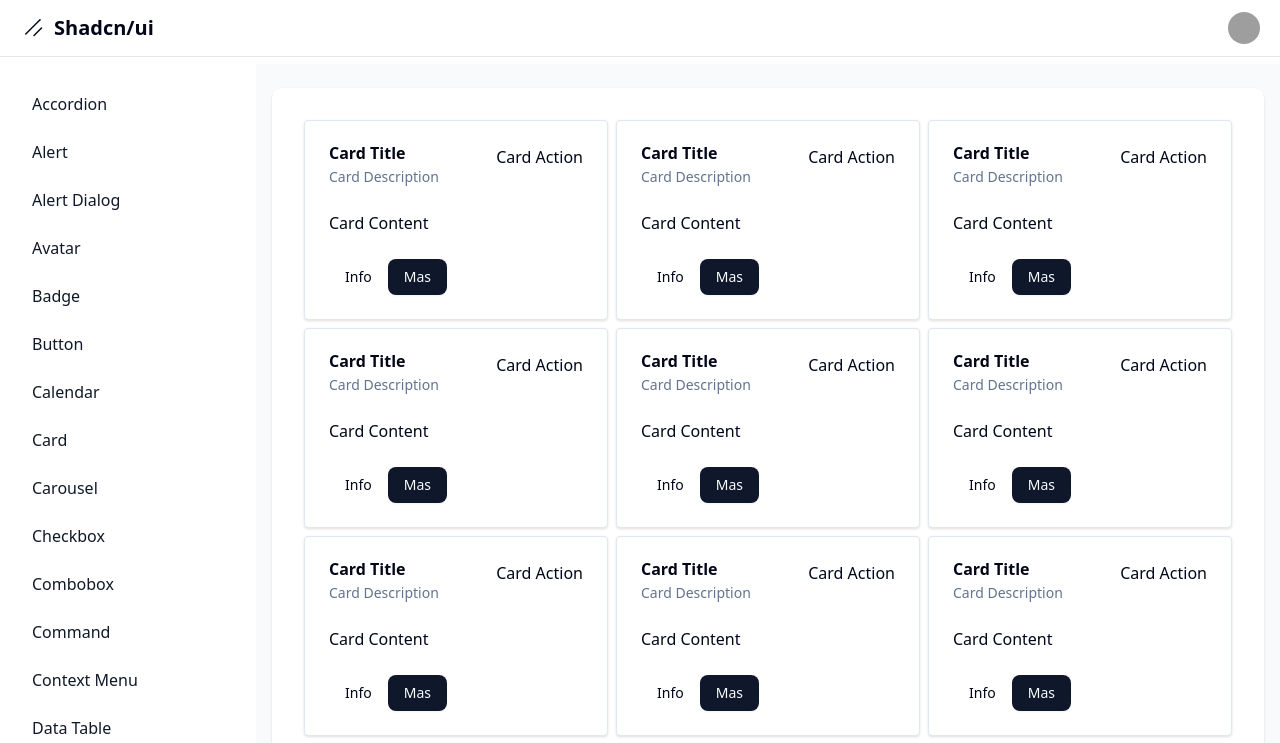
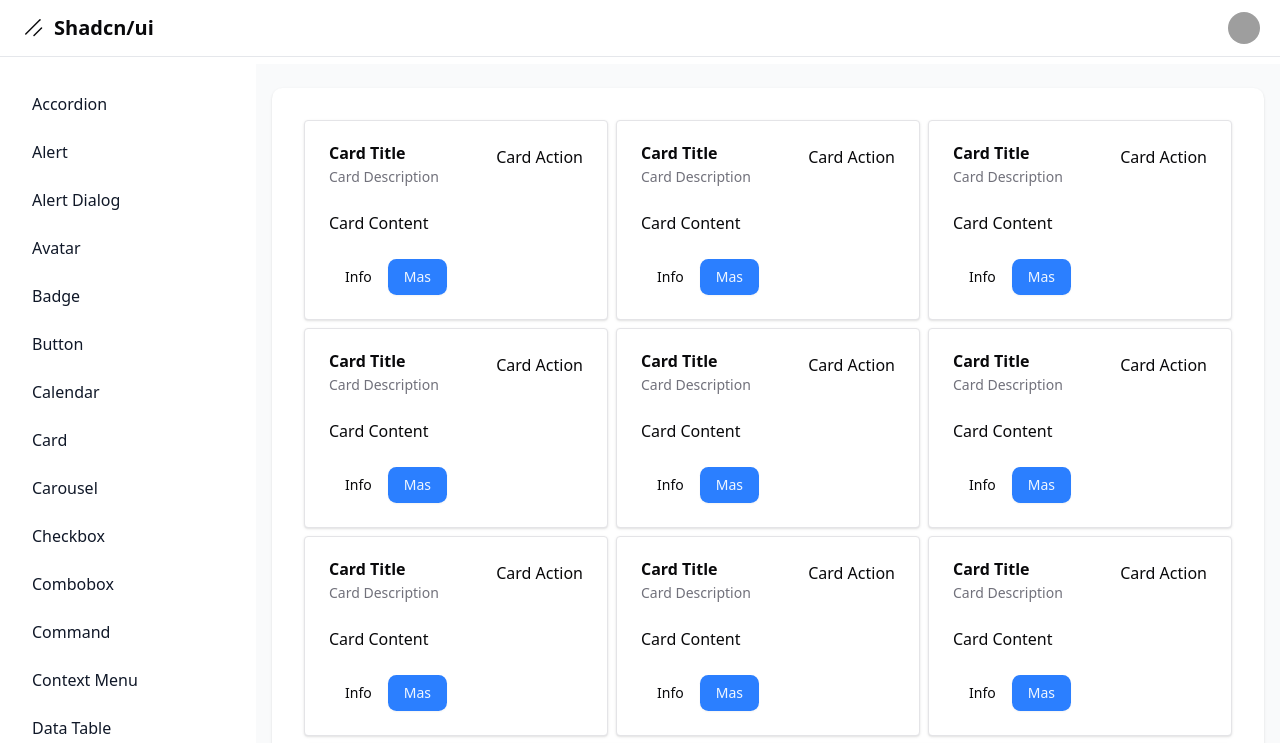
Before and after one commit to JSamuelM/shacdn-ui-dashboard, a Next.js app: page /dashboard/card in a window 1280 px wide. Shown: the top 743 px of the page. Built offline with nearby package versions, Linux system fonts and the light colour scheme; grey boxes are pictures that could not be loaded.

Commit message:
Custom theme & add next-themes

```diff
--- a/src/app/dashboard/layout.tsx
+++ b/src/app/dashboard/layout.tsx
@@ -29,6 +29,7 @@ const links = [
   { name: "tabs", href: "tabs" },
   { name: "data table", href: "data-table" },
   { name: "form", href: "form" },
+  { name: "theme", href: "theme" },
 ].sort((a, b) => a.name.localeCompare(b.name));
 
 export default function DashboardLayout({
@@ -38,7 +39,7 @@ export default function DashboardLayout({
 }) {
   return (
     <>
-      <nav className="bg-white border-b border-gray-200 fixed z-30 w-full">
+      <nav className="bg-white border-b border-gray-200 fixed z-30 w-full dark:bg-slate-900 dark:border-slate-700">
         <div className="px-3 py-3 lg:px-5 lg:pl-3">
           <div className="flex items-center justify-between">
             <div className="flex items-center justify-start">
@@ -127,21 +128,21 @@ export default function DashboardLayout({
           </div>
         </div>
       </nav>
-      <div className="flex overflow-hidden bg-white pt-16">
+      <div className="flex overflow-hidden bg-white pt-16 dark:bg-slate-900">
         <aside
           id="sidebar"
           className="fixed hidden z-20 h-full top-0 left-0 pt-16 lg:flex flex-shrink-0 flex-col w-64 transition-width duration-75"
           aria-label="Sidebar"
         >
-          <div className="relative flex-1 flex flex-col min-h-0 borderR border-gray-200 bg-white pt-0">
+          <div className="relative flex-1 flex flex-col min-h-0 borderR border-gray-200 bg-white pt-0 dark:bg-slate-900 dark:border-slate-200">
             <div className="flex-1 flex flex-col pt-5 pb-4 overflow-y-auto">
-              <div className="flex-1 px-3 bg-white divide-y space-y-1">
+              <div className="flex-1 px-3 bg-white divide-y space-y-1 dark:bg-slate-900">
                 <ul className="space-y-2 pb-2">
                   {links.map((link) => (
                     <li key={link.href}>
                       <Link
                         href={link.href}
-                        className="text-base capitalize text-gray-900 font-normal rounded-lg flex items-center p-2 hover:bg-gray-100 group"
+                        className="text-base capitalize text-gray-900 font-normal rounded-lg flex items-center p-2 hover:bg-gray-100 group dark:text-white dark:hover:bg-gray-800"
                       >
                         <span className="ml-3">{link.name}</span>
                       </Link>
@@ -158,23 +159,23 @@ export default function DashboardLayout({
         ></div>
         <div
           id="main-content"
-          className="h-full w-full bg-gray-50 relative overflow-y-auto lg:ml-64"
+          className="h-full w-full bg-gray-50 relative overflow-y-auto lg:ml-64 dark:bg-slate-800"
         >
           <main>
             <div className="pt-6 px-4">
               <div className="w-full min-h-[calc(100vh-230px)]">
-                <div className="bg-white shadow rounded-lg p-4 sm:p-6 xl:p-8">
+                <div className="bg-white shadow rounded-lg p-4 sm:p-6 xl:p-8 dark:bg-slate-700">
                   {children}
                 </div>
               </div>
             </div>
           </main>
-          <footer className="bg-white md:flex md:items-center md:justify-between shadow rounded-lg p-4 md:p-6 xl:p-8 my-6 mx-4 print:hidden">
+          <footer className="bg-white md:flex md:items-center md:justify-between shadow rounded-lg p-4 md:p-6 xl:p-8 my-6 mx-4 print:hidden dark:bg-slate-700">
             <ul className="flex items-center flex-wrap mb-6 md:mb-0">
               <li>
                 <a
                   href="#"
-                  className="text-sm font-normal text-gray-500 hover:underline mr-4 md:mr-6"
+                  className="text-sm font-normal text-gray-500 hover:underline mr-4 md:mr-6 dark:text-white"
                 >
                   Terms and conditions
                 </a>
@@ -182,7 +183,7 @@ export default function DashboardLayout({
               <li>
                 <a
                   href="#"
-                  className="text-sm font-normal text-gray-500 hover:underline mr-4 md:mr-6"
+                  className="text-sm font-normal text-gray-500 hover:underline mr-4 md:mr-6 dark:text-white"
                 >
                   Privacy Policy
                 </a>
@@ -190,7 +191,7 @@ export default function DashboardLayout({
               <li>
                 <a
                   href="#"
-                  className="text-sm font-normal text-gray-500 hover:underline mr-4 md:mr-6"
+                  className="text-sm font-normal text-gray-500 hover:underline mr-4 md:mr-6 dark:text-white"
                 >
                   Licensing
                 </a>
@@ -198,7 +199,7 @@ export default function DashboardLayout({
               <li>
                 <a
                   href="#"
-                  className="text-sm font-normal text-gray-500 hover:underline mr-4 md:mr-6"
+                  className="text-sm font-normal text-gray-500 hover:underline mr-4 md:mr-6 dark:text-white"
                 >
                   Cookie Policy
                 </a>
@@ -206,7 +207,7 @@ export default function DashboardLayout({
               <li>
                 <a
                   href="#"
-                  className="text-sm font-normal text-gray-500 hover:underline"
+                  className="text-sm font-normal text-gray-500 hover:underline dark:text-white"
                 >
                   Contact
                 </a>
--- /dev/null
+++ b/src/app/dashboard/theme/page.tsx
@@ -0,0 +1,39 @@
+"use client"
+
+import { useTheme } from "next-themes";
+import { Moon, Sun } from "lucide-react";
+
+import { Button } from "@/components/ui/button"
+import {
+  DropdownMenu,
+  DropdownMenuContent,
+  DropdownMenuItem,
+  DropdownMenuTrigger,
+} from "@/components/ui/dropdown-menu"
+
+export default function Page() {
+  const { setTheme } = useTheme()
+
+  return (
+    <DropdownMenu>
+      <DropdownMenuTrigger asChild>
+        <Button variant="outline" size="icon">
+          <Sun className="h-[1.2rem] w-[1.2rem] scale-100 rotate-0 transition-all dark:scale-0 dark:-rotate-90" />
+          <Moon className="absolute h-[1.2rem] w-[1.2rem] scale-0 rotate-90 transition-all dark:scale-100 dark:rotate-0" />
+          <span className="sr-only">Toggle theme</span>
+        </Button>
+      </DropdownMenuTrigger>
+      <DropdownMenuContent align="end">
+        <DropdownMenuItem onClick={() => setTheme("light")}>
+          Light
+        </DropdownMenuItem>
+        <DropdownMenuItem onClick={() => setTheme("dark")}>
+          Dark
+        </DropdownMenuItem>
+        <DropdownMenuItem onClick={() => setTheme("system")}>
+          System
+        </DropdownMenuItem>
+      </DropdownMenuContent>
+    </DropdownMenu>
+  );
+}
--- a/src/app/globals.css
+++ b/src/app/globals.css
@@ -42,72 +42,72 @@
 }
 
 :root {
-  --radius: 0.625rem;
+  --radius: 0.65rem;
   --background: oklch(1 0 0);
-  --foreground: oklch(0.129 0.042 264.695);
+  --foreground: oklch(0.141 0.005 285.823);
   --card: oklch(1 0 0);
-  --card-foreground: oklch(0.129 0.042 264.695);
+  --card-foreground: oklch(0.141 0.005 285.823);
   --popover: oklch(1 0 0);
-  --popover-foreground: oklch(0.129 0.042 264.695);
-  --primary: oklch(0.208 0.042 265.755);
-  --primary-foreground: oklch(0.984 0.003 247.858);
-  --secondary: oklch(0.968 0.007 247.896);
-  --secondary-foreground: oklch(0.208 0.042 265.755);
-  --muted: oklch(0.968 0.007 247.896);
-  --muted-foreground: oklch(0.554 0.046 257.417);
-  --accent: oklch(0.968 0.007 247.896);
-  --accent-foreground: oklch(0.208 0.042 265.755);
+  --popover-foreground: oklch(0.141 0.005 285.823);
+  --primary: oklch(0.623 0.214 259.815);
+  --primary-foreground: oklch(0.97 0.014 254.604);
+  --secondary: oklch(0.967 0.001 286.375);
+  --secondary-foreground: oklch(0.21 0.006 285.885);
+  --muted: oklch(0.967 0.001 286.375);
+  --muted-foreground: oklch(0.552 0.016 285.938);
+  --accent: oklch(0.967 0.001 286.375);
+  --accent-foreground: oklch(0.21 0.006 285.885);
   --destructive: oklch(0.577 0.245 27.325);
-  --border: oklch(0.929 0.013 255.508);
-  --input: oklch(0.929 0.013 255.508);
-  --ring: oklch(0.704 0.04 256.788);
+  --border: oklch(0.92 0.004 286.32);
+  --input: oklch(0.92 0.004 286.32);
+  --ring: oklch(0.623 0.214 259.815);
   --chart-1: oklch(0.646 0.222 41.116);
   --chart-2: oklch(0.6 0.118 184.704);
   --chart-3: oklch(0.398 0.07 227.392);
   --chart-4: oklch(0.828 0.189 84.429);
   --chart-5: oklch(0.769 0.188 70.08);
-  --sidebar: oklch(0.984 0.003 247.858);
-  --sidebar-foreground: oklch(0.129 0.042 264.695);
-  --sidebar-primary: oklch(0.208 0.042 265.755);
-  --sidebar-primary-foreground: oklch(0.984 0.003 247.858);
-  --sidebar-accent: oklch(0.968 0.007 247.896);
-  --sidebar-accent-foreground: oklch(0.208 0.042 265.755);
-  --sidebar-border: oklch(0.929 0.013 255.508);
-  --sidebar-ring: oklch(0.704 0.04 256.788);
+  --sidebar: oklch(0.985 0 0);
+  --sidebar-foreground: oklch(0.141 0.005 285.823);
+  --sidebar-primary: oklch(0.623 0.214 259.815);
+  --sidebar-primary-foreground: oklch(0.97 0.014 254.604);
+  --sidebar-accent: oklch(0.967 0.001 286.375);
+  --sidebar-accent-foreground: oklch(0.21 0.006 285.885);
+  --sidebar-border: oklch(0.92 0.004 286.32);
+  --sidebar-ring: oklch(0.623 0.214 259.815);
 }
 
 .dark {
-  --background: oklch(0.129 0.042 264.695);
-  --foreground: oklch(0.984 0.003 247.858);
-  --card: oklch(0.208 0.042 265.755);
-  --card-foreground: oklch(0.984 0.003 247.858);
-  --popover: oklch(0.208 0.042 265.755);
-  --popover-foreground: oklch(0.984 0.003 247.858);
-  --primary: oklch(0.929 0.013 255.508);
-  --primary-foreground: oklch(0.208 0.042 265.755);
-  --secondary: oklch(0.279 0.041 260.031);
-  --secondary-foreground: oklch(0.984 0.003 247.858);
-  --muted: oklch(0.279 0.041 260.031);
-  --muted-foreground: oklch(0.704 0.04 256.788);
-  --accent: oklch(0.279 0.041 260.031);
-  --accent-foreground: oklch(0.984 0.003 247.858);
+  --background: oklch(0.141 0.005 285.823);
+  --foreground: oklch(0.985 0 0);
+  --card: oklch(0.21 0.006 285.885);
+  --card-foreground: oklch(0.985 0 0);
+  --popover: oklch(0.21 0.006 285.885);
+  --popover-foreground: oklch(0.985 0 0);
+  --primary: oklch(0.546 0.245 262.881);
+  --primary-foreground: oklch(0.379 0.146 265.522);
+  --secondary: oklch(0.274 0.006 286.033);
+  --secondary-foreground: oklch(0.985 0 0);
+  --muted: oklch(0.274 0.006 286.033);
+  --muted-foreground: oklch(0.705 0.015 286.067);
+  --accent: oklch(0.274 0.006 286.033);
+  --accent-foreground: oklch(0.985 0 0);
   --destructive: oklch(0.704 0.191 22.216);
   --border: oklch(1 0 0 / 10%);
   --input: oklch(1 0 0 / 15%);
-  --ring: oklch(0.551 0.027 264.364);
+  --ring: oklch(0.488 0.243 264.376);
   --chart-1: oklch(0.488 0.243 264.376);
   --chart-2: oklch(0.696 0.17 162.48);
   --chart-3: oklch(0.769 0.188 70.08);
   --chart-4: oklch(0.627 0.265 303.9);
   --chart-5: oklch(0.645 0.246 16.439);
-  --sidebar: oklch(0.208 0.042 265.755);
-  --sidebar-foreground: oklch(0.984 0.003 247.858);
-  --sidebar-primary: oklch(0.488 0.243 264.376);
-  --sidebar-primary-foreground: oklch(0.984 0.003 247.858);
-  --sidebar-accent: oklch(0.279 0.041 260.031);
-  --sidebar-accent-foreground: oklch(0.984 0.003 247.858);
+  --sidebar: oklch(0.21 0.006 285.885);
+  --sidebar-foreground: oklch(0.985 0 0);
+  --sidebar-primary: oklch(0.546 0.245 262.881);
+  --sidebar-primary-foreground: oklch(0.379 0.146 265.522);
+  --sidebar-accent: oklch(0.274 0.006 286.033);
+  --sidebar-accent-foreground: oklch(0.985 0 0);
   --sidebar-border: oklch(1 0 0 / 10%);
-  --sidebar-ring: oklch(0.551 0.027 264.364);
+  --sidebar-ring: oklch(0.488 0.243 264.376);
 }
 
 @layer base {
--- a/src/app/layout.tsx
+++ b/src/app/layout.tsx
@@ -1,5 +1,7 @@
 import type { Metadata } from "next";
 import { Geist } from 'next/font/google'
+import { ThemeProvider } from "@/components/theme-provider"
+
 import { Toaster as SonnerToaster } from '@/components/ui/sonner';
 import "./globals.css";
 
@@ -28,8 +30,14 @@ export default function RootLayout({
       <body
         className={`${geist.variable} ${geistMono.variable} antialiased`}
       >
-        {children}
-
+        <ThemeProvider
+          attribute="class"
+          defaultTheme="system"
+          enableSystem
+          disableTransitionOnChange
+        >
+          {children}
+          </ThemeProvider>
         <SonnerToaster richColors />
       </body>
     </html>
--- /dev/null
+++ b/src/components/theme-provider.tsx
@@ -0,0 +1,11 @@
+"use client"
+
+import * as React from "react"
+import { ThemeProvider as NextThemesProvider } from "next-themes"
+
+export function ThemeProvider({
+  children,
+  ...props
+}: React.ComponentProps<typeof NextThemesProvider>) {
+  return <NextThemesProvider {...props}>{children}</NextThemesProvider>
+}
```
